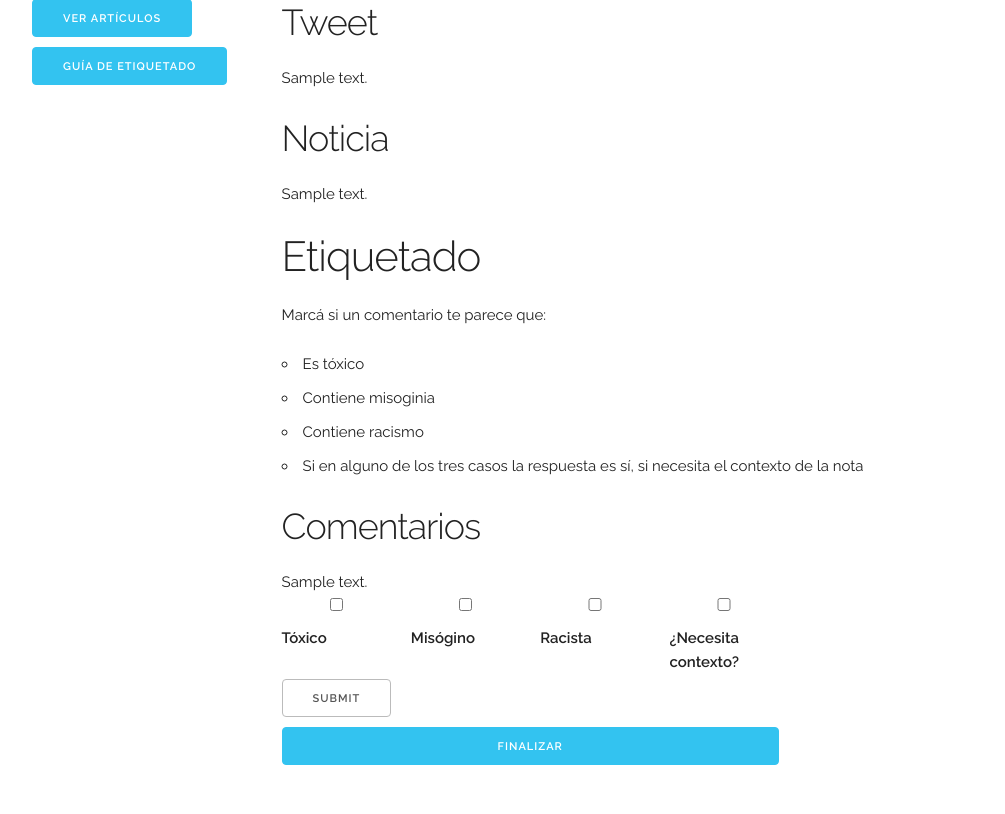
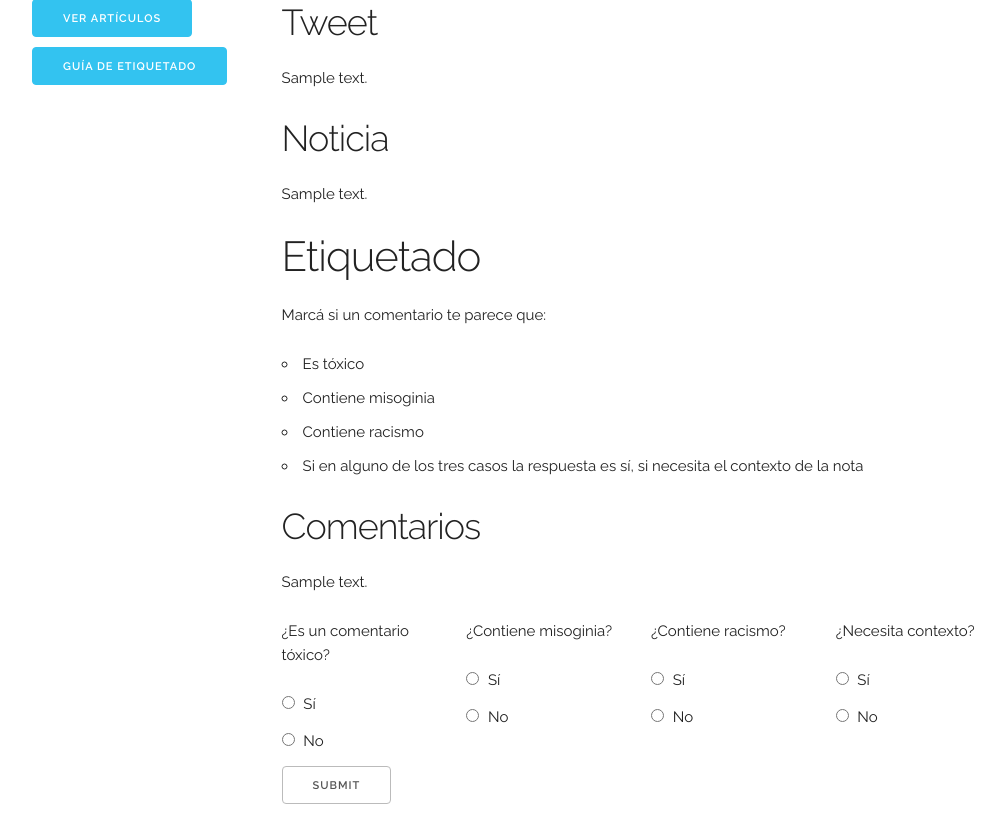
Before and after one commit to finiteautomata/hatespeech-selection, a Django app: template labels/templates/labels/show.html in a window 1280 px wide. Shown: the part 81-895 px from the top of the page, without its empty margins (128-1133 px from the left). Before the commit the page ends 846 px from the top, so only its background shows below. Run offline with Django 3.2, Linux system fonts and the light colour scheme; the template is opened without the code that fills it: most values are stand-ins (such as "Sample title", 1, 10 or a date in 2020).

Commit message:
Cambio formulario un poco

```diff
--- a/articles/templates/articles/index.html
+++ b/articles/templates/articles/index.html
@@ -13,7 +13,7 @@
 
 <ul>
 {% for article in articles %}
-    <li><a href="{% url 'articles:show' article.id %}">{{article.created_at}} -- {{ article.text }}</a></li>
+    <li><a href="{% url 'labels:show' article.id %}">{{article.created_at}} -- {{ article.text }}</a></li>
 {% endfor %}
 </ul>
 {% endblock %}
--- a/labels/templates/labels/show.html
+++ b/labels/templates/labels/show.html
@@ -8,14 +8,14 @@
   background-color: #ffffff;
   margin: 0px;
   padding: 0px;
-  width: 70%;
-  min-width: 300px;
+  /*width: 70%;
+  min-width: 300px;*/
 }
 
 /* Style the input fields */
 input {
-  padding: 10px;
-  width: 100%;
+  /*padding: 10px;
+  width: 100%;*/
   font-size: 17px;
   font-family: Raleway;
   border: 1px solid #aaaaaa;
@@ -158,36 +158,64 @@ function fixStepIndicator(n) {
 
 {% for comment in article.comments %}
   <div class="tab">
+    <p>
+
     {{comment.text}}
+    </p>
     <div class="row">
+
+
       <div class="three columns">
-        <input type="checkbox"/>
-        <label for="toxic_{{ forloop.counter0 }}"> Tóxico
+        <p> ¿Es un comentario tóxico? </p>
+        <label>
+          <input type="radio"/>
+          <span class="label-body"> Sí </span>
+        </label>
+        <label>
+          <input type="radio"/>
+          <span class="label-body"> No </span>
         </label>
       </div>
 
       <div class="three columns">
-
-        <input type="checkbox"/>
-        <label for="mysoginistic_{{ forloop.counter0 }}"> Misógino
+        <p> ¿Contiene misoginia? </p>
+        <label>
+          <input type="radio"/>
+          <span class="label-body"> Sí </span>
+        </label>
+        <label>
+          <input type="radio"/>
+          <span class="label-body"> No </span>
         </label>
       </div>
+
       <div class="three columns">
-
-        <input type="checkbox"/>
-        <label for="racist_{{ forloop.counter0 }}"> Racista
+        <p> ¿Contiene racismo? </p>
+        <label>
+          <input type="radio"/>
+          <span class="label-body"> Sí </span>
+        </label>
+        <label>
+          <input type="radio"/>
+          <span class="label-body"> No </span>
         </label>
       </div>
+
       <div class="three columns">
-
-        <input type="checkbox"/>
-        <label for="needs_context{{ forloop.counter0 }}"> ¿Necesita contexto?
+        <p> ¿Necesita contexto? </p>
+        <label>
+          <input type="radio"/>
+          <span class="label-body"> Sí </span>
+        </label>
+        <label>
+          <input type="radio"/>
+          <span class="label-body"> No </span>
         </label>
       </div>
 
     </div>
 
-    <div style="two columns">
+    <div class="row">
       <div style="">
         <button type="button" id="prevBtn" onclick="nextPrev(-1)">Anterior</button>
         <button type="button" id="nextBtn" onclick="nextPrev(1)">Siguiente</button>
@@ -196,7 +224,7 @@ function fixStepIndicator(n) {
 
   </div>
 {% endfor %}
-<input type="submit" class="button-primary" value="Finalizar"/>
+{# <input type="submit" class="button-primary" value="Finalizar"/> #}
 </form>
 <script>
 var currentTab = 0;
```
